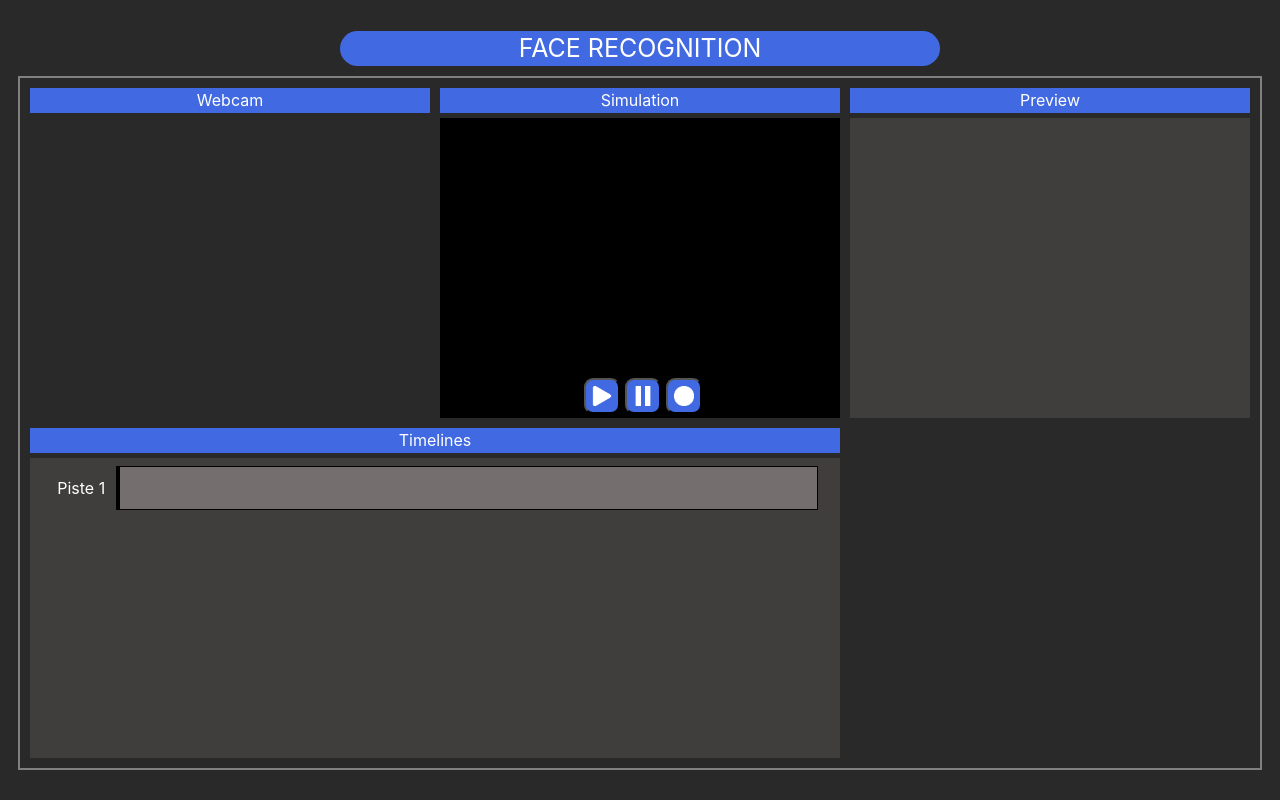
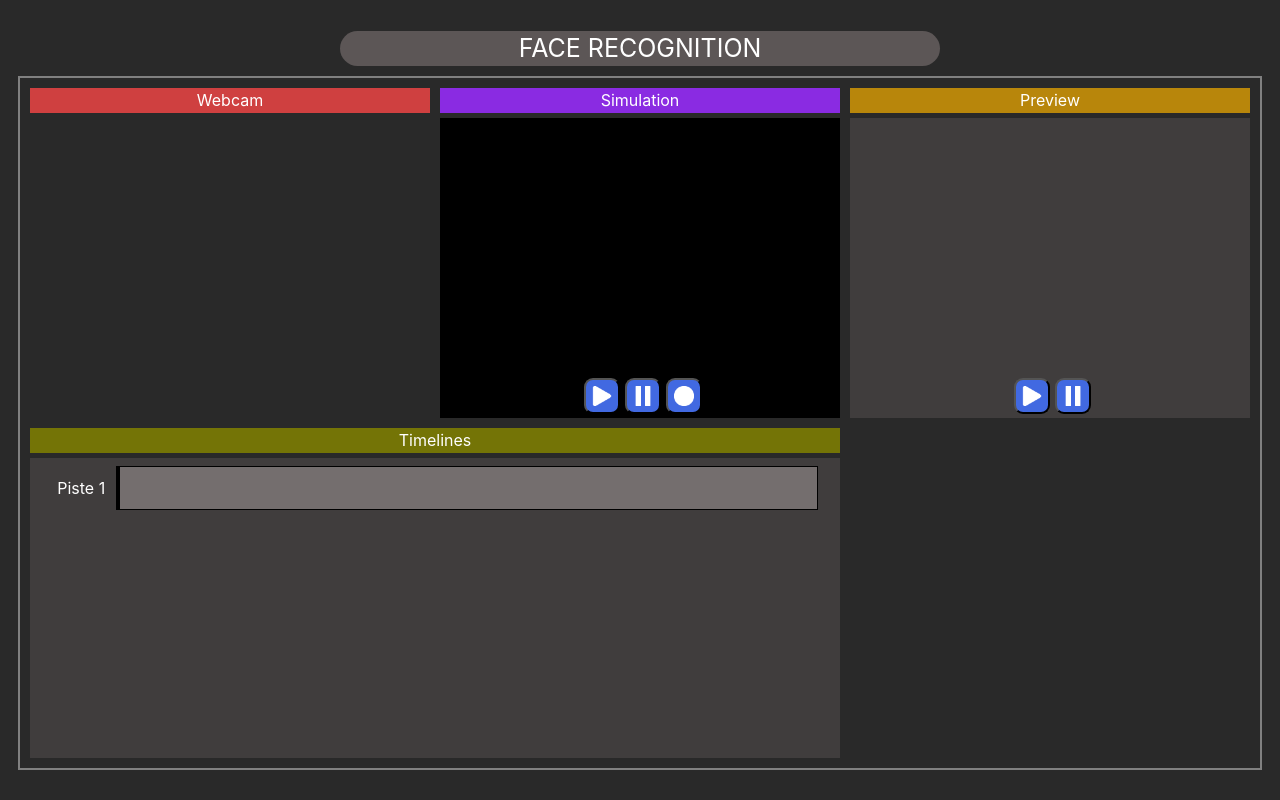
Before and after one commit to mousqtr/FaceRecorder, a React (Create React App) app: page / in a window 1280 px wide. Built offline with nearby package versions, Linux system fonts and the light colour scheme; no server answers.

Commit message:
Continue to work on timeline

```diff
--- a/src/App.css
+++ b/src/App.css
@@ -1,10 +1,6 @@
 html, body, #root, #app {
   width: max(1240px, 100%);
   height: max(800px, 100%);
-}
-
-#app {
-  background-color: rgba(41,41,41,255);
 }
 
 .center {
@@ -12,6 +8,11 @@ html, body, #root, #app {
   align-items: center;
   flex-direction: column;
   justify-content: center;
+}
+
+/* App */
+#app {
+  background-color: rgba(41,41,41,255);
 }
 
 #app .application {
@@ -23,7 +24,7 @@ html, body, #root, #app {
 #app .applicationTitle {
   width: 600px;
   height: 35px;
-  background-color: royalblue;
+  background-color: #5c5656;
   color: white;
   font-size: 25px;
   margin-bottom: 10px;
@@ -50,7 +51,6 @@ html, body, #root, #app {
 #app .title {
   width: 100%;
   height: 25px;
-  background-color: royalblue;
   color: white;
   margin-bottom: 5px;
 }
@@ -112,15 +112,35 @@ html, body, #root, #app {
   width: 20px;
 }
 
-#app .simulation {
+/* Webcam */
+#app .webcam .title {
+  background-color: #cf4040;
+}
+
+/* Simulation */
+#app .simulation .title {
+  background-color: blueviolet;
+}
+
+#app .simulation .view {
   background-color: black;
 }
 
-#app .result {
+/* Preview */
+#app .preview .title {
+  background-color: darkgoldenrod;
+}
+
+#app .preview .view {
   background-color: #403d3d;
 }
 
-#app .timelines {
+/* Timelines */
+#app .timelines .title {
+  background-color: #747406;
+}
+
+#app .timelines .view {
   background-color: #403d3d;
 }
 
@@ -164,7 +184,6 @@ html, body, #root, #app {
 }
 
 #app .timelineOut {
-  /* width: 800px; */
   height: 50px;
   border-right: 2px solid black;
   background-color: silver;
--- a/src/App.js
+++ b/src/App.js
@@ -14,6 +14,7 @@ import rolling from './rolling.gif';
 
 var data = [];
 var interval;
+var intervalPreview;
 
 function App() {
 
@@ -21,8 +22,10 @@ function App() {
   const [isPaused, setPause] = useState(false);
   const [isRecorded, setRecord] = useState(false);
   const [timelineWidth, setTimelineWidth] = useState('0px');
-  const [timelinePosition, setTimelinePosition] = useState('0px');
+  const [timelinePosition, setTimelinePosition] = useState(0);
   const [frame, setFrame] = useState(-1);
+  const [isPreviewPlayed, setPreviewPlay] = useState(false);
+  const [isPreviewPaused, setPreviewPause] = useState(false);
 
   const webcamRef = useRef(null);
   const canvasRef = useRef(null);
@@ -137,9 +140,10 @@ function App() {
   }
 
   const handleTimeline = (e) => {
+
     // Update timeline position
     let size = Math.floor(e.clientX - timelineRef.current.getBoundingClientRect().left);
-    setTimelinePosition(size + "px");
+    setTimelinePosition(size);
     // let pct = Math.floor((size / timelineRef.current.clientWidth) * 100);
 
     // Change preview frame
@@ -154,20 +158,54 @@ function App() {
 
   }
 
+  const handlePreviewPlay = () => {
+    if (!isPreviewPlayed) {
+      setPreviewPause(false);
+      setPreviewPlay(true);
+      console.log(timelinePosition);
+      let index = timelinePosition;
+      intervalPreview = setInterval(() => {
+        if (data.length > index) {
+          setTimelinePosition(index);
+
+          const videoWidth = webcamRef.current.video.videoWidth;
+          const videoHeight = webcamRef.current.video.videoHeight;
+          previewRef.current.width = videoWidth;
+          previewRef.current.height = videoHeight;
+          const ctx = previewRef.current.getContext("2d");
+          drawFrame(data[index], ctx);
+
+          index++;
+        }
+      }, 10);
+    }
+  }
+
+  const handlePreviewPause = () => {
+    if (!isPreviewPaused) {
+      setPreviewPlay(false);
+      setPreviewPause(true);
+      clearInterval(intervalPreview);
+    }
+  }
+
   return (
     <div id="app" className="center">
 
-      <div className="applicationTitle center">FACE RECOGNITION</div>
+      <div className="applicationTitle center">
+        FACE RECOGNITION
+      </div>
+
       <div className="application">
-        <div className="section square">
+        <div className="section square webcam">
           <div className="title center">Webcam</div>
           <Webcam ref={webcamRef} className="view"/>
           <div className="controls center"></div>
         </div>
 
-        <div className="section square">
+        <div className="section square simulation">
           <div className="title center">Simulation</div>
-          <canvas ref={canvasRef} className="view simulation"/>
+          <canvas ref={canvasRef} className="view"/>
           <div className="controls center">
             <button
               className={[(isPlayed) ? "btnClicked" : "btnNotClicked", "controlsBtn center"].join(' ')}
@@ -189,27 +227,38 @@ function App() {
           <div ref={recRef} className="redPoint"></div>
         </div>
 
-        <div className="section square">
+        <div className="section square preview">
           <div className="title center">Preview</div>
-          <canvas ref={previewRef} className="view result"/>
-          <div className="controls center"></div>
+          <canvas ref={previewRef} className="view"/>
+          <div className="controls center">
+          <button
+              className={[(isPreviewPlayed) ? "btnClicked" : "btnNotClicked", "controlsBtn center"].join(' ')}
+              onClick={handlePreviewPlay}>
+                <img src={play} type="button" alt="play" />
+            </button>
+            <button
+              className={[(isPreviewPaused) ? "btnClicked" : "btnNotClicked", "controlsBtn center"].join(' ')}
+              onClick={handlePreviewPause}>
+                <img src={pause} type="button" alt="pause" />
+            </button>
+          </div>
         </div>
 
-        <div className="section rectangle">
+        <div className="section rectangle timelines">
           <div className="title center">Timelines</div>
-          <div className="view timelines">
+          <div className="view">
             <div className="piste">
               <div className="pisteName center">Piste 1</div>
               <div className="timeline">
                 <div ref={timelineRef} className="timelineOut" onClick={(e) => handleTimeline(e)} style={{width: timelineWidth}}>
-                  <div className="timelineIn" style={{width: timelinePosition}}></div>
+                  <div className="timelineIn" style={{width: timelinePosition+'px'}}></div>
                 </div>
               </div>
             </div>
           </div>
         </div>
+      </div>
 
-      </div>
     </div>
   );
 }
```
